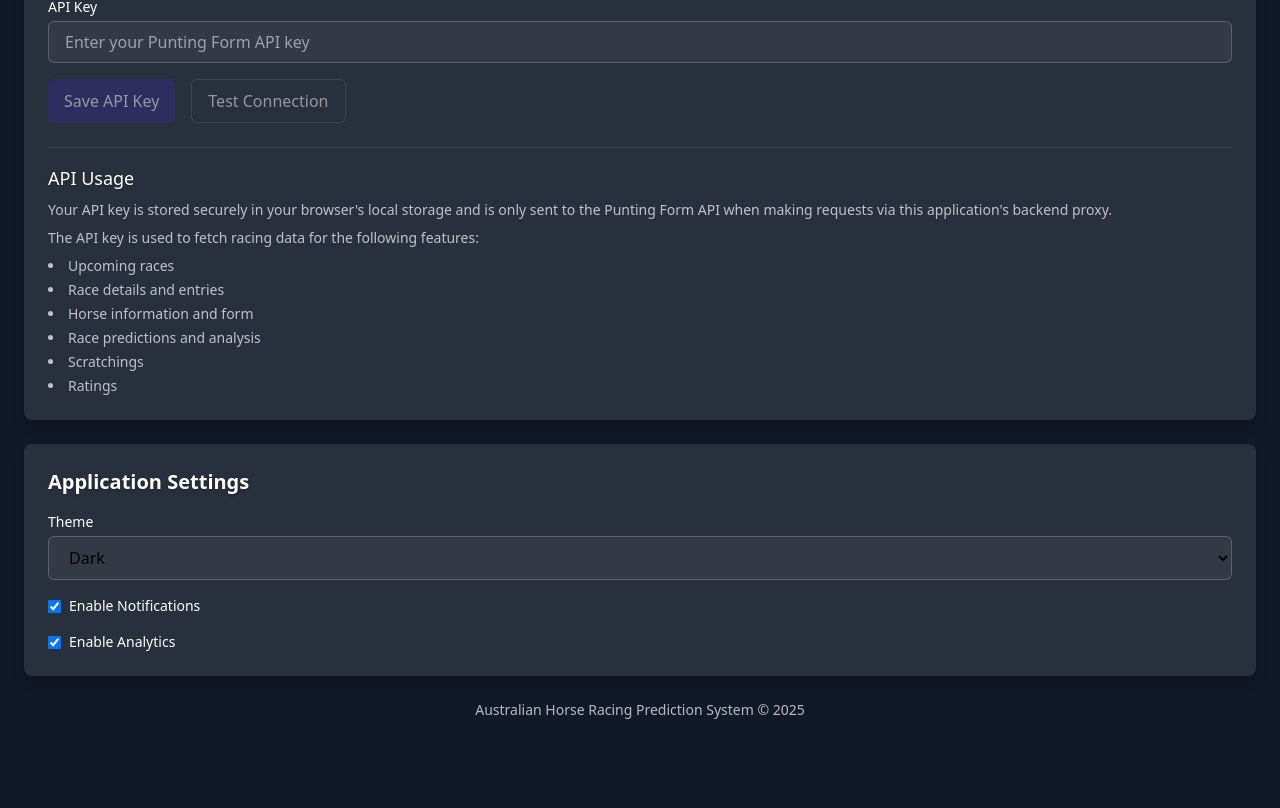
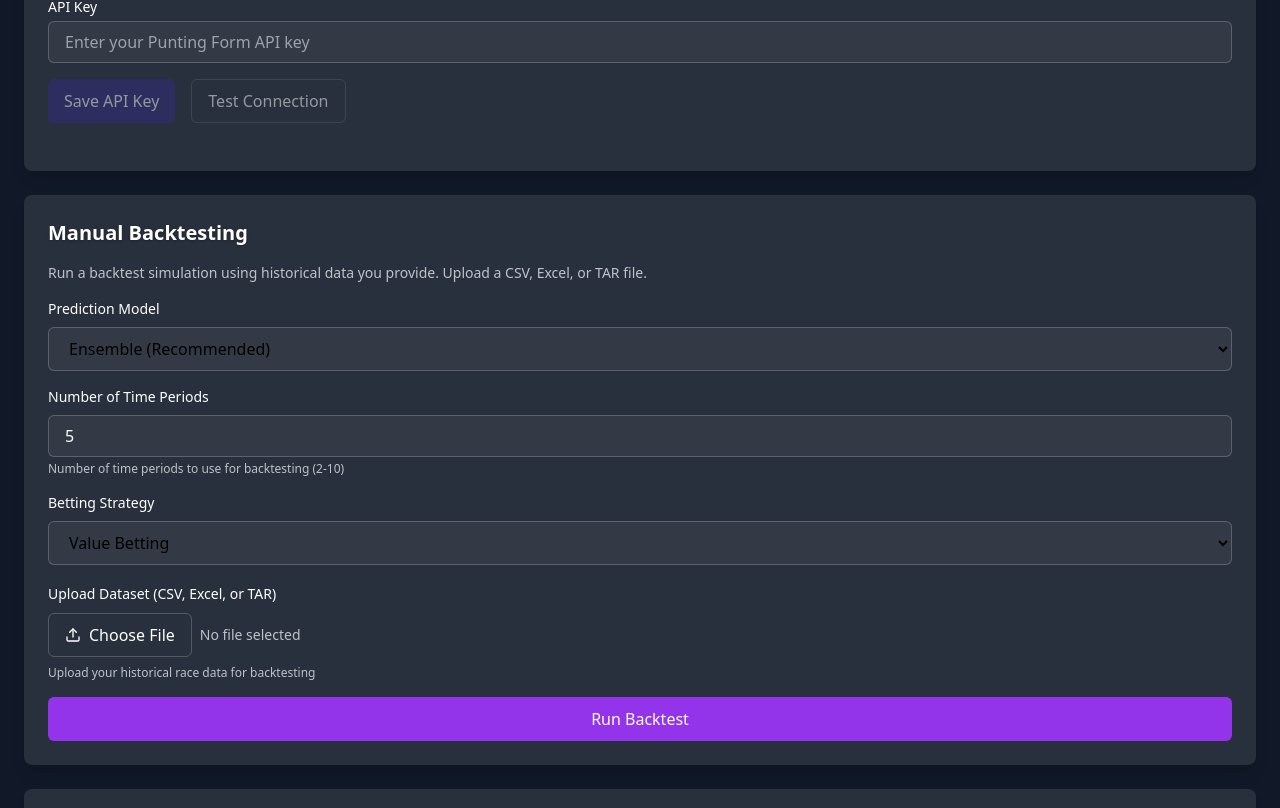
Before and after one commit to juggajay/racing-tool, a Next.js app: page /settings in a window 1280 px wide. Shown: the part 332-1140 px from the top of the page. Built offline with nearby package versions, Linux system fonts and the light colour scheme.

Commit message:
Feat: Move Backtest functionality into Settings page

```diff
--- a/src/app/settings/page.tsx
+++ b/src/app/settings/page.tsx
@@ -1,20 +1,75 @@
 'use client';
 
 import { Button } from "@/components/ui/button";
-import { useState, useEffect } from "react";
+import { FileUpload } from "@/components/ui/file-upload"; // Added
+import { useState, useEffect, useRef } from "react"; // Added useRef
 import Link from "next/link";
 
+// --- Backtest Interfaces (Copied) ---
+interface BacktestResult {
+  id: string;
+  date: string;
+  model: string;
+  timePeriods: number;
+  bettingStrategy: string;
+  summary: {
+    top1Accuracy: string;
+    top3Accuracy: string;
+    top4Accuracy: string;
+    roi: string;
+    totalRaces: number;
+    correctPredictions: number;
+  };
+  periodResults: Array<{
+    period: number;
+    date: string;
+    top1Accuracy: string;
+    top3Accuracy: string;
+    top4Accuracy: string;
+    roi: string;
+  }>;
+  racePredictions: Array<{
+    race: string;
+    predictedWinner: string;
+    predictedOdds: string;
+    actualWinner: string;
+    actualOdds: string;
+    correct: boolean;
+  }>;
+  computationTime: string;
+}
+// --- End Backtest Interfaces ---
+
 export default function SettingsPage() {
-  const [apiKey, setApiKey] = useState(''); // Initialize empty, load from storage
+  // --- API Key State ---
+  const [apiKey, setApiKey] = useState('');
   const [savedApiKey, setSavedApiKey] = useState('');
   const [isSaving, setIsSaving] = useState(false);
   const [saveStatus, setSaveStatus] = useState<'idle' | 'success' | 'error'>('idle');
   const [saveStatusMessage, setSaveStatusMessage] = useState('');
-
-  // State for API testing
   const [isTesting, setIsTesting] = useState(false);
   const [testStatus, setTestStatus] = useState<'idle' | 'success' | 'error'>('idle');
   const [testStatusMessage, setTestStatusMessage] = useState('');
+  // --- End API Key State ---
+
+  // --- Backtest State (Copied) ---
+  const [backtestSelectedFile, setBacktestSelectedFile] = useState<File | null>(null);
+  const [backtestTimePeriods, setBacktestTimePeriods] = useState<number>(5);
+  const [backtestModel, setBacktestModel] = useState<string>("ensemble");
+  const [backtestBettingStrategy, setBacktestBettingStrategy] = useState<string>("value");
+  // Note: Backend settings might be global or separate, keeping them here for now
+  const [backtestComputationEngine, setBacktestComputationEngine] = useState<string>("local");
+  const [backtestParallelProcessing, setBacktestParallelProcessing] = useState<string>("2");
+  const [backtestCacheSettings, setBacktestCacheSettings] = useState<string>("memory");
+  const [backtestLogLevel, setBacktestLogLevel] = useState<string>("info");
+  const [backtestLoading, setBacktestLoading] = useState<boolean>(false);
+  const [backtestResult, setBacktestResult] = useState<BacktestResult | null>(null);
+  const [backtestError, setBacktestError] = useState<string | null>(null);
+  const [backtestProgress, setBacktestProgress] = useState<number>(0);
+  const [backtestProcessingStage, setBacktestProcessingStage] = useState<string>("");
+  const backtestPollingIntervalRef = useRef<NodeJS.Timeout | null>(null);
+  // --- End Backtest State ---
+
 
   // Load saved API key on component mount
   useEffect(() => {
@@ -34,95 +89,132 @@ export default function SettingsPage() {
     loadSavedApiKey();
   }, []);
 
-  // Function to test the API key connection
+  // --- Backtest Polling Effect (Copied & Adapted) ---
+  useEffect(() => {
+    if (backtestLoading) {
+      if (backtestPollingIntervalRef.current) clearInterval(backtestPollingIntervalRef.current);
+      backtestPollingIntervalRef.current = setInterval(async () => {
+        try {
+          const response = await fetch('/api/backtest/progress');
+          if (!response.ok) { console.error('Failed to fetch progress'); return; }
+          const data = await response.json();
+          if (data.progress > backtestProgress || data.stage !== backtestProcessingStage) {
+             setBacktestProgress(data.progress);
+             setBacktestProcessingStage(data.stage);
+          }
+          if (data.progress >= 100) {
+            if (backtestPollingIntervalRef.current) clearInterval(backtestPollingIntervalRef.current);
+            backtestPollingIntervalRef.current = null;
+          }
+        } catch (err) {
+          console.error('Error fetching progress:', err);
+          if (backtestPollingIntervalRef.current) clearInterval(backtestPollingIntervalRef.current);
+          backtestPollingIntervalRef.current = null;
+        }
+      }, 1500);
+    } else {
+      if (backtestPollingIntervalRef.current) clearInterval(backtestPollingIntervalRef.current);
+      backtestPollingIntervalRef.current = null;
+    }
+    return () => {
+      if (backtestPollingIntervalRef.current) clearInterval(backtestPollingIntervalRef.current);
+      backtestPollingIntervalRef.current = null;
+    };
+  }, [backtestLoading, backtestProgress, backtestProcessingStage]);
+  // --- End Backtest Polling Effect ---
+
+  // --- API Key Functions (handleTestApiKey, handleSaveApiKey) ---
   const handleTestApiKey = async () => {
-     setIsTesting(true);
-     setTestStatus('idle');
-     setTestStatusMessage('Testing...');
-
+     setIsTesting(true); setTestStatus('idle'); setTestStatusMessage('Testing...');
      try {
-       if (!apiKey.trim()) {
-         throw new Error('API key cannot be empty');
-       }
-
-       // Use the proxy API to test the connection
+       if (!apiKey.trim()) throw new Error('API key cannot be empty');
        const testResponse = await fetch(`/api/punting-form?endpoint=form/comment&api_key=${encodeURIComponent(apiKey)}`);
        const testData = await testResponse.json();
-
        if (!testResponse.ok || testData.error || (testData.data && typeof testData.data === 'string' && testData.data.includes('Authentication Failed'))) {
          let errMsg = 'Test failed.';
-         if (testData.error) errMsg = testData.error;
-         else if (testData.details) errMsg = testData.details;
-         else if (testData.message) errMsg = testData.message;
-         else if (testData.data && typeof testData.data === 'string') errMsg = testData.data.substring(0, 100);
+         if (testData.error) errMsg = testData.error; else if (testData.details) errMsg = testData.details; else if (testData.message) errMsg = testData.message; else if (testData.data && typeof testData.data === 'string') errMsg = testData.data.substring(0, 100);
          throw new Error(errMsg);
        }
-
-       // Check if data looks reasonable (e.g., is an array for form/comment)
        if (testData.success && Array.isArray(testData.data)) {
-          setTestStatus('success');
-          setTestStatusMessage(`Connection successful! Received ${testData.data.length} comment records.`);
+          setTestStatus('success'); setTestStatusMessage(`Connection successful! Received ${testData.data.length} comment records.`);
        } else {
-          // Handle cases where API returns success but unexpected data format
           console.warn("API test successful but data format might be unexpected:", testData.data);
-          setTestStatus('success'); // Still counts as connection success
-          setTestStatusMessage(`Connection successful, but response format was unexpected.`);
+          setTestStatus('success'); setTestStatusMessage(`Connection successful, but response format was unexpected.`);
        }
-
      } catch (error) {
-       console.error('Error testing API key:', error);
-       setTestStatus('error');
-       setTestStatusMessage(error instanceof Error ? error.message : 'An unknown error occurred during testing.');
-     } finally {
-       setIsTesting(false);
-     }
+       console.error('Error testing API key:', error); setTestStatus('error'); setTestStatusMessage(error instanceof Error ? error.message : 'An unknown error occurred during testing.');
+     } finally { setIsTesting(false); }
   };
-
-
-  // Function to save the API key
   const handleSaveApiKey = async () => {
-    setIsSaving(true);
-    setSaveStatus('idle');
-    setSaveStatusMessage('');
-    // Reset test status as well
-    setTestStatus('idle');
-    setTestStatusMessage('');
-
+    setIsSaving(true); setSaveStatus('idle'); setSaveStatusMessage(''); setTestStatus('idle'); setTestStatusMessage('');
     try {
-      if (!apiKey.trim()) {
-        throw new Error('API key cannot be empty');
-      }
-
-      // Test the API key before saving (reuse test logic)
+      if (!apiKey.trim()) throw new Error('API key cannot be empty');
       const testResponse = await fetch(`/api/punting-form?endpoint=form/comment&api_key=${encodeURIComponent(apiKey)}`);
       const testData = await testResponse.json();
-
       if (!testResponse.ok || testData.error || (testData.data && typeof testData.data === 'string' && testData.data.includes('Authentication Failed'))) {
          let errMsg = 'Invalid API key or failed to connect.';
-         if (testData.error) errMsg = testData.error;
-         else if (testData.details) errMsg = testData.details;
-         else if (testData.message) errMsg = testData.message;
-         else if (testData.data && typeof testData.data === 'string') errMsg = testData.data.substring(0, 100);
+         if (testData.error) errMsg = testData.error; else if (testData.details) errMsg = testData.details; else if (testData.message) errMsg = testData.message; else if (testData.data && typeof testData.data === 'string') errMsg = testData.data.substring(0, 100);
          throw new Error(errMsg);
       }
+      if (typeof window !== 'undefined') {
+        localStorage.setItem('puntingFormApiKey', apiKey); setSavedApiKey(apiKey); setSaveStatus('success'); setSaveStatusMessage('API key saved and verified successfully');
+      } else { throw new Error("localStorage is not available."); }
+    } catch (error) {
+      console.error('Error saving API key:', error); setSaveStatus('error'); setSaveStatusMessage(error instanceof Error ? error.message : 'An error occurred while saving the API key');
+    } finally { setIsSaving(false); }
+  };
+  // --- End API Key Functions ---
 
-      // Save API key to localStorage if the test passes
-      if (typeof window !== 'undefined') {
-        localStorage.setItem('puntingFormApiKey', apiKey);
-        setSavedApiKey(apiKey);
-        setSaveStatus('success');
-        setSaveStatusMessage('API key saved and verified successfully');
-      } else {
-         throw new Error("localStorage is not available.");
+  // --- Backtest Helper Functions (Copied & Adapted) ---
+  const handleBacktestFileChange = (file: File | null) => {
+    setBacktestSelectedFile(file);
+    console.log("Backtest file selected:", file?.name);
+  };
+  const handleBacktestTimePeriodsChange = (e: React.ChangeEvent<HTMLInputElement>) => {
+    const value = parseInt(e.target.value);
+    if (value >= 2 && value <= 10) setBacktestTimePeriods(value);
+  };
+  const handleRunBacktest = async (e: React.FormEvent) => {
+    e.preventDefault();
+    setBacktestLoading(true); setBacktestError(null); setBacktestResult(null); setBacktestProgress(0); setBacktestProcessingStage("Initializing...");
+    try {
+      if (!backtestSelectedFile) throw new Error("Please select a file to upload for backtesting");
+      const formData = new FormData();
+      formData.append('file', backtestSelectedFile);
+      formData.append('model', backtestModel);
+      formData.append('timePeriods', backtestTimePeriods.toString());
+      formData.append('bettingStrategy', backtestBettingStrategy);
+      formData.append('computationEngine', backtestComputationEngine);
+      formData.append('parallelProcessing', backtestParallelProcessing);
+      formData.append('cacheSettings', backtestCacheSettings);
+      formData.append('logLevel', backtestLogLevel);
+      const response = await fetch('/api/backtest', { method: 'POST', body: formData });
+      if (!response.ok) {
+        let errorMessage = `Request failed: ${response.status} ${response.statusText}`; let errorDetails = '';
+        try {
+          const contentType = response.headers.get('content-type');
+          if (contentType && contentType.includes('application/json')) { const errorData = await response.json(); errorDetails = errorData.message || JSON.stringify(errorData); }
+          else { errorDetails = await response.text(); console.error("Non-JSON error response text:", errorDetails); }
+        } catch (parseError) { console.error("Error reading/parsing error response body:", parseError); errorDetails = "(Could not read error response body)"; }
+        if (errorDetails && errorDetails.length < 200) errorMessage += ` - ${errorDetails}`; else if (errorDetails) errorMessage += ` - (See console for full error details)`;
+        throw new Error(errorMessage);
       }
-    } catch (error) {
-      console.error('Error saving API key:', error);
-      setSaveStatus('error');
-      setSaveStatusMessage(error instanceof Error ? error.message : 'An error occurred while saving the API key');
+      const resultData = await response.json(); setBacktestResult(resultData); setBacktestProgress(100); setBacktestProcessingStage("Complete");
+    } catch (err) {
+      console.error('Error running backtest:', err); setBacktestError(err instanceof Error ? err.message : 'An unknown error occurred'); setBacktestProcessingStage("Error"); setBacktestProgress(0);
     } finally {
-      setIsSaving(false);
+      setBacktestLoading(false);
+      if (backtestPollingIntervalRef.current) clearInterval(backtestPollingIntervalRef.current); backtestPollingIntervalRef.current = null;
     }
   };
+  const BacktestProgressBar = ({ progress, stage }: { progress: number, stage: string }) => (
+    <div className="mt-4">
+      <div className="flex justify-between mb-1"><span className="text-sm font-medium">{stage}</span><span className="text-sm font-medium">{progress}%</span></div>
+      <div className="w-full bg-gray-700 rounded-full h-2.5"><div className="bg-blue-600 h-2.5 rounded-full transition-all duration-300 ease-in-out" style={{ width: `${progress}%` }}></div></div>
+    </div>
+  );
+  // --- End Backtest Helper Functions ---
+
 
   return (
     <main className="flex min-h-screen flex-col p-4 md:p-6">
@@ -135,9 +227,9 @@ export default function SettingsPage() {
         </div>
       </div>
 
+      {/* API Settings Card */}
       <div className="bg-white/10 p-4 md:p-6 rounded-lg shadow-lg mb-6">
         <h2 className="text-xl font-bold mb-4">API Settings</h2>
-
         <div className="mb-6">
           <h3 className="text-lg font-medium mb-2">Punting Form API</h3>
           <p className="text-sm opacity-70 mb-4">
@@ -145,86 +237,90 @@ export default function SettingsPage() {
             <a href="https://www.puntingform.com.au/member/login" target="_blank" rel="noopener noreferrer" className="text-blue-400 hover:text-blue-300"> Punting Form account</a>.
             The key is saved only in your browser's local storage.
           </p>
-
           <div className="space-y-4">
             <div>
               <label htmlFor="apiKey" className="block text-sm font-medium mb-1">API Key</label>
-              <input
-                id="apiKey"
-                type="password" // Keep as password for masking
-                value={apiKey}
-                onChange={(e) => { setApiKey(e.target.value); setSaveStatus('idle'); setSaveStatusMessage(''); setTestStatus('idle'); setTestStatusMessage(''); }} // Reset status on change
-                className="w-full px-4 py-2 rounded-md bg-white/5 border border-white/20 focus:outline-none focus:ring-2 focus:ring-blue-500"
-                placeholder="Enter your Punting Form API key"
-              />
+              <input id="apiKey" type="password" value={apiKey} onChange={(e) => { setApiKey(e.target.value); setSaveStatus('idle'); setSaveStatusMessage(''); setTestStatus('idle'); setTestStatusMessage(''); }} className="w-full px-4 py-2 rounded-md bg-white/5 border border-white/20 focus:outline-none focus:ring-2 focus:ring-blue-500" placeholder="Enter your Punting Form API key" />
             </div>
-
-            {/* Action Buttons */}
             <div className="flex flex-wrap items-center gap-4">
-              <Button
-                onClick={handleSaveApiKey}
-                disabled={isSaving || isTesting || apiKey === savedApiKey || !apiKey.trim()} // Disable if saving, testing, key unchanged, or empty
-                className="bg-blue-600 hover:bg-blue-700 disabled:opacity-50"
-              >
-                {isSaving ? 'Verifying & Saving...' : 'Save API Key'}
-              </Button>
-
-              <Button
-                 variant="outline"
-                 onClick={handleTestApiKey}
-                 disabled={isSaving || isTesting || !apiKey.trim()} // Disable if saving, testing, or empty
-                 className="disabled:opacity-50"
-              >
-                 {isTesting ? 'Testing...' : 'Test Connection'}
-              </Button>
-
-              {/* Status Messages */}
-               <div className="flex-grow min-w-[200px]"> {/* Allow message to take space */}
+              <Button onClick={handleSaveApiKey} disabled={isSaving || isTesting || apiKey === savedApiKey || !apiKey.trim()} className="bg-blue-600 hover:bg-blue-700 disabled:opacity-50">{isSaving ? 'Verifying & Saving...' : 'Save API Key'}</Button>
+              <Button variant="outline" onClick={handleTestApiKey} disabled={isSaving || isTesting || !apiKey.trim()} className="disabled:opacity-50">{isTesting ? 'Testing...' : 'Test Connection'}</Button>
+              <div className="flex-grow min-w-[200px]">
                  {saveStatus === 'success' && <span className="text-green-500 text-sm">{saveStatusMessage}</span>}
                  {saveStatus === 'error' && <span className="text-red-500 text-sm">{saveStatusMessage}</span>}
                  {testStatus === 'success' && saveStatus === 'idle' && <span className="text-green-500 text-sm">{testStatusMessage}</span>}
                  {testStatus === 'error' && saveStatus === 'idle' && <span className="text-red-500 text-sm">{testStatusMessage}</span>}
-                 {testStatus === 'idle' && isTesting && <span className="text-gray-400 text-sm">{testStatusMessage}</span>} {/* Show "Testing..." */}
+                 {testStatus === 'idle' && isTesting && <span className="text-gray-400 text-sm">{testStatusMessage}</span>}
                </div>
             </div>
           </div>
         </div>
-
-        <div className="border-t border-white/10 pt-4 mt-6">
-          <h3 className="text-lg font-medium mb-2">API Usage</h3>
-          <p className="text-sm opacity-70 mb-2">
-            Your API key is stored securely in your browser&apos;s local storage and is only sent to the Punting Form API when making requests via this application's backend proxy.
-          </p>
-          {/* ... rest of usage info ... */}
-           <p className="text-sm opacity-70">
-             The API key is used to fetch racing data for the following features:
-           </p>
-           <ul className="list-disc list-inside text-sm opacity-70 mt-2 space-y-1">
-             <li>Upcoming races</li>
-             <li>Race details and entries</li>
-             <li>Horse information and form</li>
-             <li>Race predictions and analysis</li>
-             <li>Scratchings</li>
-             <li>Ratings</li>
-           </ul>
-        </div>
+        {/* API Usage Info */}
       </div>
 
-      {/* Other settings remain unchanged */}
+      {/* Manual Backtesting Card (Moved Here) */}
+      <div className="bg-white/10 p-4 md:p-6 rounded-lg shadow-lg mb-6">
+         <h2 className="text-xl font-bold mb-4">Manual Backtesting</h2>
+         <p className="text-sm opacity-70 mb-4">
+             Run a backtest simulation using historical data you provide. Upload a CSV, Excel, or TAR file.
+         </p>
+         {/* Backtest Form */}
+         <form className="space-y-4" onSubmit={handleRunBacktest}>
+             <div>
+               <label className="block mb-2 text-sm font-medium">Prediction Model</label>
+               <select className="w-full px-4 py-2 rounded-md bg-white/5 border border-white/20 focus:outline-none focus:ring-2 focus:ring-blue-500 text-black" value={backtestModel} onChange={(e) => setBacktestModel(e.target.value)}>
+                 <option value="ensemble">Ensemble (Recommended)</option>
+                 <option value="random_forest">Random Forest</option>
+                 <option value="gradient_boosting">Gradient Boosting</option>
+               </select>
+             </div>
+             <div>
+               <label className="block mb-2 text-sm font-medium">Number of Time Periods</label>
+               <input type="number" className="w-full px-4 py-2 rounded-md bg-white/5 border border-white/20 focus:outline-none focus:ring-2 focus:ring-blue-500" min="2" max="10" value={backtestTimePeriods} onChange={handleBacktestTimePeriodsChange} />
+               <p className="mt-1 text-xs opacity-70">Number of time periods to use for backtesting (2-10)</p>
+             </div>
+             <div>
+               <label className="block mb-2 text-sm font-medium">Betting Strategy</label>
+               <select className="w-full px-4 py-2 rounded-md bg-white/5 border border-white/20 focus:outline-none focus:ring-2 focus:ring-blue-500 text-black" value={backtestBettingStrategy} onChange={(e) => setBacktestBettingStrategy(e.target.value)}>
+                 <option value="value">Value Betting</option>
+                 <option value="favorite">Favorite</option>
+                 <option value="probability">Highest Probability</option>
+               </select>
+             </div>
+             <div>
+               <FileUpload label="Upload Dataset (CSV, Excel, or TAR)" helperText="Upload your historical race data for backtesting" onFileChange={handleBacktestFileChange} accept=".csv,.xlsx,.json,.tar" id="dataset-upload" />
+               {backtestSelectedFile && (<p className="mt-2 text-sm text-green-400">File ready: {backtestSelectedFile.name} ({Math.round(backtestSelectedFile.size / 1024)} KB)</p>)}
+             </div>
+             <Button type="submit" className="w-full bg-purple-600 hover:bg-purple-700 disabled:opacity-50" disabled={backtestLoading}>{backtestLoading ? 'Running Backtest...' : 'Run Backtest'}</Button>
+             {backtestLoading && <BacktestProgressBar progress={backtestProgress} stage={backtestProcessingStage} />}
+             {backtestError && (<div className="mt-4 p-3 bg-red-900/30 border border-red-500/30 rounded-md text-red-300"><p className="text-sm">{backtestError}</p></div>)}
+         </form>
+
+         {/* Backtest Results Display */}
+         {backtestResult && (
+           <div className="mt-6 border-t border-white/10 pt-6">
+             <h3 className="text-lg font-bold mb-4">Backtest Results</h3>
+             {/* Simplified results display for settings page */}
+             <div className="grid grid-cols-2 md:grid-cols-4 gap-4 mb-6">
+                <div className="bg-white/5 p-4 rounded-lg"><div className="text-sm opacity-70 mb-1">Top-1 Acc</div><div className="text-xl font-bold">{backtestResult.summary.top1Accuracy}</div></div>
+                <div className="bg-white/5 p-4 rounded-lg"><div className="text-sm opacity-70 mb-1">Top-3 Acc</div><div className="text-xl font-bold">{backtestResult.summary.top3Accuracy}</div></div>
+                <div className="bg-white/5 p-4 rounded-lg"><div className="text-sm opacity-70 mb-1">Top-4 Acc</div><div className="text-xl font-bold">{backtestResult.summary.top4Accuracy}</div></div>
+                <div className="bg-white/5 p-4 rounded-lg"><div className="text-sm opacity-70 mb-1">ROI</div><div className={`text-xl font-bold ${parseFloat(backtestResult.summary.roi) > 0 ? 'text-green-500' : 'text-red-500'}`}>{backtestResult.summary.roi}</div></div>
+             </div>
+             {/* Optionally add button to view full results if needed */}
+           </div>
+         )}
+      </div>
+
+
+      {/* Application Settings Card */}
       <div className="bg-white/10 p-4 md:p-6 rounded-lg shadow-lg mb-6">
         <h2 className="text-xl font-bold mb-4">Application Settings</h2>
-        {/* ... other settings ... */}
          <div className="space-y-4">
            <div>
              <label htmlFor="theme" className="block text-sm font-medium mb-1">Theme</label>
-             <select
-               id="theme"
-               className="w-full px-4 py-2 rounded-md bg-white/5 border border-white/20 focus:outline-none focus:ring-2 focus:ring-blue-500"
-               defaultValue="dark"
-             >
-               <option value="dark">Dark</option>
-               <option value="light">Light</option>
-               <option value="system">System Default</option>
+             <select id="theme" className="w-full px-4 py-2 rounded-md bg-white/5 border border-white/20 focus:outline-none focus:ring-2 focus:ring-blue-500" defaultValue="dark">
+               <option value="dark">Dark</option> <option value="light">Light</option> <option value="system">System Default</option>
              </select>
            </div>
            <div className="flex items-center gap-2">
```
